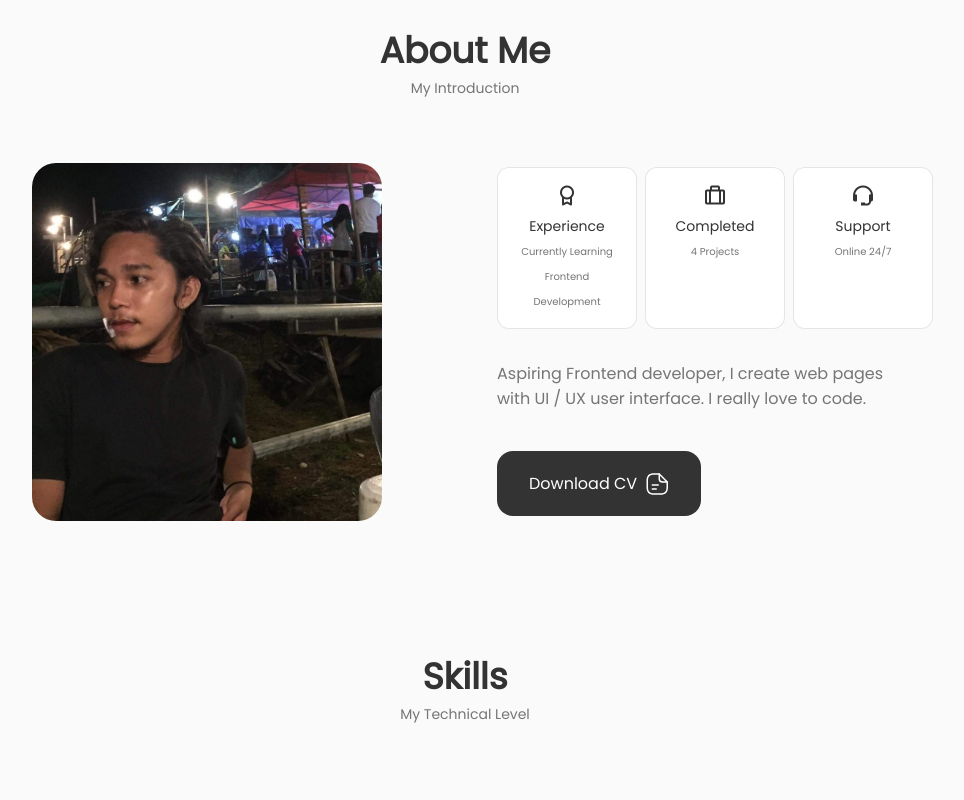
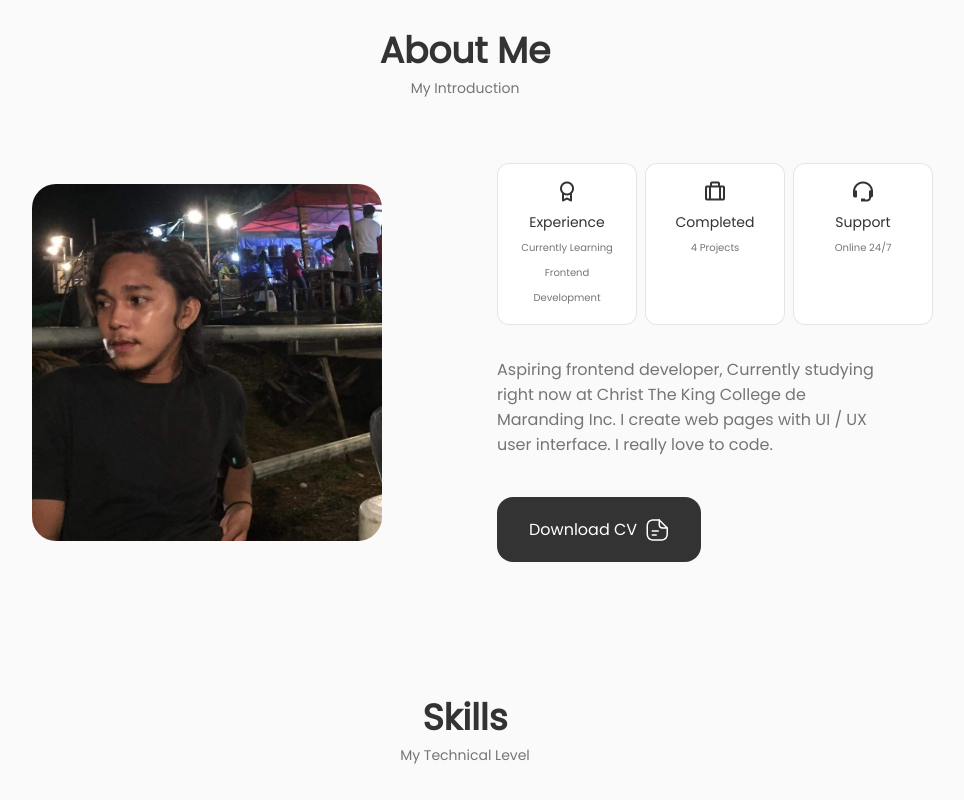
Before and after one commit to eljhonkhyle/my-react-portfolio, a React (Vite) app: page / in a window 1280 px wide. Shown: the part 848-1648 px from the top of the page, without its empty margins (175-1139 px from the left). Built offline with nearby package versions, Linux system fonts and the light colour scheme.

Commit message:
Adding some info about me

```diff
--- a/src/components/about/About.jsx
+++ b/src/components/about/About.jsx
@@ -17,7 +17,7 @@ const About = () => {
         <div className="about__data">
             <Info />
 
-            <p className="about__description">Aspiring Frontend developer, I create web pages with UI / UX user interface. I really love to code.</p>
+            <p className="about__description">Aspiring frontend developer, Currently studying right now at Christ The King College de Maranding Inc. I create web pages with UI / UX user interface. I really love to code.</p>
             <a download="" href={CV} className="button button--flex">Download CV
             <svg
                 class="button__icon"
```
